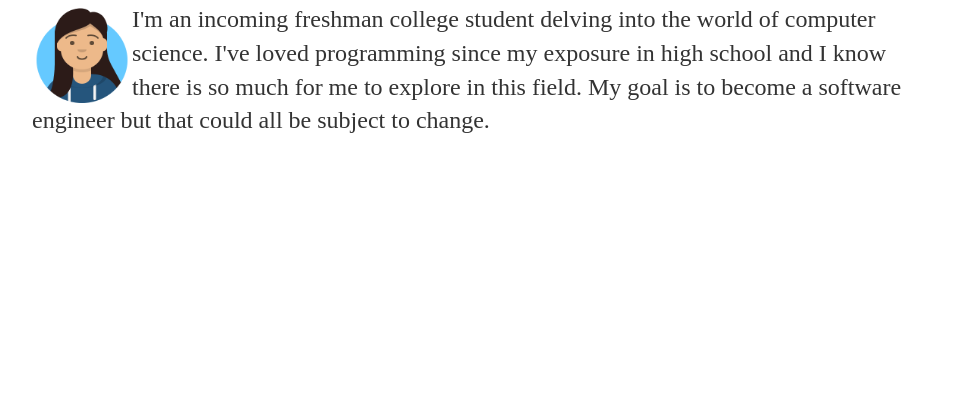
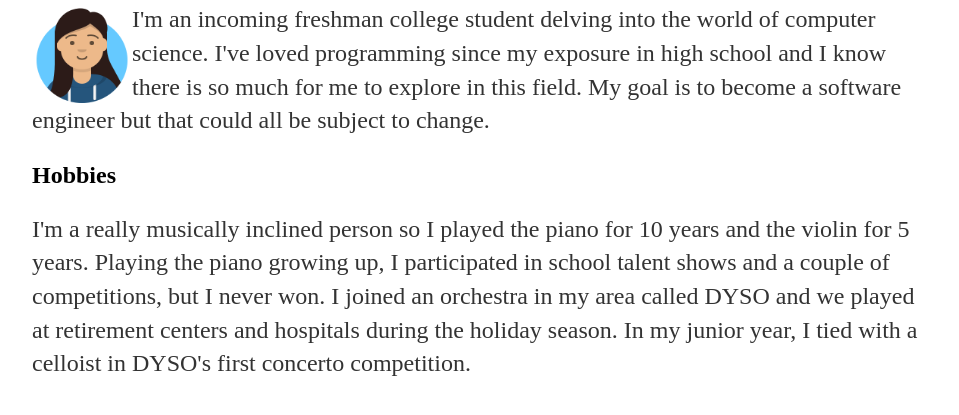
Before and after one commit to hcomet2062/hcomet2062.github.io, a plain HTML site: page html/about.html in a window 1280 px wide. Shown: the part 187-602 px from the top of the page, without its empty margins (160-1119 px from the left). Drawn offline with Linux system fonts and the light colour scheme.

Commit message:
Update about.html

```diff
--- a/html/about.html
+++ b/html/about.html
@@ -31,6 +31,10 @@
 			<img src="/img/avataaars.png" alt="avatar" id="avatar" height="100" width="100"></img>
 			<p id="intro">I'm an incoming freshman college student delving into the world of computer science. I've loved programming since my exposure in high school and I know there is so much for me to explore in this field. My goal is to become a software engineer but that could all be subject to change.</p>
 		</div>
+		<div>
+			<h2>Hobbies</h2>
+			<p>I'm a really musically inclined person so I played the piano for 10 years and the violin for 5 years. Playing the piano growing up, I participated in school talent shows and a couple of competitions, but I never won. I joined an orchestra in my area called DYSO and we played at retirement centers and hospitals during the holiday season. In my junior year, I tied with a celloist in DYSO's first concerto competition.
+		</div>
 
 	</body>
 </html>
```
